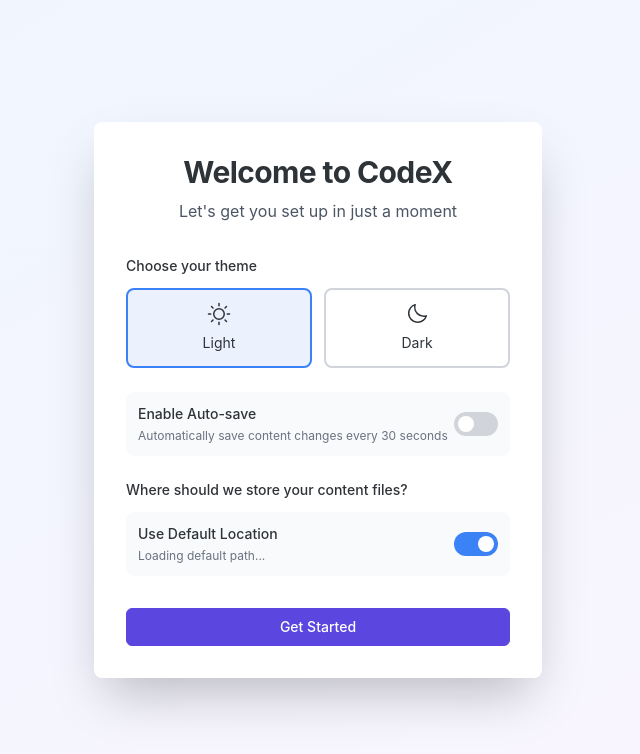
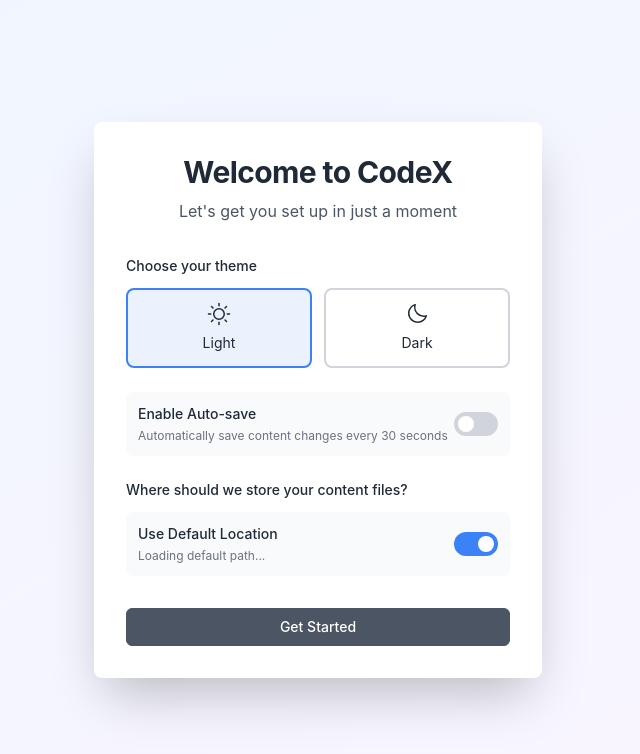
Before and after one commit to alinangnaiba/codex, a React (Vite) app in the folder frontend/: page / in a window 1280 px wide. Shown: the top 754 px of the page, without its empty margins (322-962 px from the left). Built offline with nearby package versions, Linux system fonts and the light colour scheme.

Commit message:
cosmetic changes

```diff
--- a/frontend/src/App.tsx
+++ b/frontend/src/App.tsx
@@ -71,19 +71,21 @@
         toastOptions={{
           duration: 4000,
           style: {
-            background: '#363636',
-            color: '#fff',
+            background: 'var(--color-card)',
+            color: 'var(--color-text)',
+            border: '1px solid var(--color-border)',
+            boxShadow: 'var(--shadow-lg)',
           },
           success: {
             iconTheme: {
-              primary: '#10b981',
-              secondary: '#fff',
+              primary: 'var(--color-success)',
+              secondary: 'var(--color-card)',
             },
           },
           error: {
             iconTheme: {
-              primary: '#ef4444',
-              secondary: '#fff',
+              primary: 'var(--color-danger)',
+              secondary: 'var(--color-card)',
             },
           },
         }}
--- a/frontend/src/components/AppLayout.tsx
+++ b/frontend/src/components/AppLayout.tsx
@@ -11,20 +11,20 @@
   const { codexTitle, sectionTitle } = useBreadcrumb();
 
   return (
-    <div className="h-screen flex flex-col bg-white dark:bg-gray-900">
+    <div className="h-screen flex flex-col" style={{ backgroundColor: 'var(--color-bg)' }}>
       {/* Top navigation bar */}
-      <header className="bg-white dark:bg-gray-900 border-b border-gray-200 dark:border-gray-700 px-4 py-3">
+      <header className="border-b px-4 py-3" style={{ backgroundColor: 'var(--color-bg)', borderColor: 'var(--color-border)' }}>
         <div className="flex items-center justify-between">
           <div className="flex flex-col gap-2">
             <div className="flex items-center gap-2.5">
               <img src={iconImage} alt="CodeX" className="w-6 h-6" />
-              <span className="font-semibold text-lg text-gray-900 dark:text-gray-100">CodeX</span>
+              <span className="font-semibold text-lg" style={{ color: 'var(--color-text)' }}>CodeX</span>
             </div>
             <Breadcrumb codexTitle={codexTitle} sectionTitle={sectionTitle} />
           </div>
           <button
             onClick={() => navigate('/settings')}
-            className="p-2 rounded-md hover:bg-gray-100 dark:hover:bg-gray-800 transition-colors duration-150"
+            className="p-2 rounded-md hover-bg"
             title="Settings"
           >
             <GearIcon size={20} weight="regular" className="text-gray-600 dark:text-gray-400" />
--- a/frontend/src/components/ConfirmModal.tsx
+++ b/frontend/src/components/ConfirmModal.tsx
@@ -64,13 +64,13 @@
       />
 
       {/* Modal */}
-      <div className="relative bg-white dark:bg-gray-800 rounded-lg shadow-xl w-full max-w-md mx-4">
+      <div className="relative rounded-lg shadow-xl w-full max-w-md mx-4" style={{ backgroundColor: 'var(--color-card)' }}>
         {/* Close button */}
         <button
           onClick={onClose}
-          className="absolute top-4 right-4 p-1.5 rounded-md hover:bg-gray-100 dark:hover:bg-gray-700 transition-colors duration-150"
+          className="absolute top-4 right-4 p-1.5 rounded-md hover-bg"
         >
-          <X size={20} weight="regular" className="text-gray-500 dark:text-gray-400" />
+          <X size={20} weight="regular" style={{ color: 'var(--color-text-muted)' }} />
         </button>
 
         <div className="p-6">
@@ -80,8 +80,8 @@
               <WarningIcon size={24} weight="duotone" />
             </div>
             <div className="flex-1">
-              <h3 className="text-lg font-semibold mb-2">{title}</h3>
-              <p className="text-gray-600 dark:text-gray-400">{message}</p>
+              <h3 className="text-lg font-semibold mb-2" style={{ color: 'var(--color-text)' }}>{title}</h3>
+              <p style={{ color: 'var(--color-text-muted)' }}>{message}</p>
             </div>
           </div>
 
@@ -89,7 +89,8 @@
           <div className="flex justify-end gap-3 mt-6">
             <button
               onClick={onClose}
-              className="px-4 py-2 rounded-lg border border-gray-300 dark:border-gray-600 hover:bg-gray-100 dark:hover:bg-gray-700 transition-colors"
+              className="px-4 py-2 rounded-lg border hover-bg"
+              style={{ borderColor: 'var(--color-border)' }}
             >
               {cancelText}
             </button>
--- a/frontend/src/components/CreateCodexDialog.tsx
+++ b/frontend/src/components/CreateCodexDialog.tsx
@@ -56,22 +56,22 @@
 
   return (
     <div className="fixed inset-0 z-50 flex items-center justify-center bg-black/20">
-      <div className="bg-white dark:bg-gray-800 rounded-lg shadow-xl w-full max-w-md mx-4 border border-gray-200 dark:border-gray-700">
-        <div className="flex items-center justify-between p-5 border-b border-gray-200 dark:border-gray-700">
-          <h2 className="text-lg font-medium text-gray-900 dark:text-gray-100">
+      <div className="rounded-lg shadow-xl w-full max-w-md mx-4 border" style={{ backgroundColor: 'var(--color-card)', borderColor: 'var(--color-border)' }}>
+        <div className="flex items-center justify-between p-5 border-b" style={{ borderColor: 'var(--color-border)' }}>
+          <h2 className="text-lg font-medium" style={{ color: 'var(--color-text)' }}>
             {mode === 'create' ? 'Create New Codex' : 'Edit Codex'}
           </h2>
           <button
             onClick={handleClose}
             className="p-1.5 hover:bg-gray-100 dark:hover:bg-gray-700 rounded-md transition-colors duration-150"
           >
-            <X size={20} weight="regular" className="text-gray-500 dark:text-gray-400" />
+            <X size={20} weight="regular" style={{ color: 'var(--color-text-muted)' }} />
           </button>
         </div>
 
         <form onSubmit={handleSubmit} className="p-5">
           <div className="mb-4">
-            <label htmlFor="title" className="block text-sm font-medium mb-2 text-gray-700 dark:text-gray-300">
+            <label htmlFor="title" className="block text-sm font-medium mb-2" style={{ color: 'var(--color-text)' }}>
               Title <span className="text-red-500">*</span>
             </label>
             <input
@@ -92,7 +92,7 @@
           </div>
 
           <div className="mb-6">
-            <label htmlFor="description" className="block text-sm font-medium mb-2 text-gray-700 dark:text-gray-300">
+            <label htmlFor="description" className="block text-sm font-medium mb-2" style={{ color: 'var(--color-text)' }}>
               Description
             </label>
             <textarea
--- a/frontend/src/components/ThemeToggle.tsx
+++ b/frontend/src/components/ThemeToggle.tsx
@@ -8,7 +8,7 @@
   return (
     <button
       onClick={toggleTheme}
-      className="p-2 rounded-md hover:bg-gray-100 dark:hover:bg-gray-700 transition-colors duration-150"
+      className="p-2 rounded-md hover-bg"
       aria-label={`Switch to ${theme === 'light' ? 'dark' : 'light'} theme`}
     >
       {theme === 'light' ? (
--- a/frontend/src/pages/Library.tsx
+++ b/frontend/src/pages/Library.tsx
@@ -138,9 +138,9 @@
   return (
     <div className="h-screen overflow-hidden flex flex-col">
       {/* Header */}
-      <header className="bg-white dark:bg-gray-900 border-b border-gray-200 dark:border-gray-700 px-6 py-4">
+      <header className="border-b px-6 py-4" style={{ backgroundColor: 'var(--color-bg)', borderColor: 'var(--color-border)' }}>
         <div className="flex items-center justify-between mb-4">
-          <h1 className="text-xl font-semibold text-gray-900 dark:text-gray-100 flex items-center gap-2">
+          <h1 className="text-xl font-semibold flex items-center gap-2" style={{ color: 'var(--color-text)' }}>
             <BooksIcon size={24} weight="duotone" className="text-gray-600 dark:text-gray-400" />
             <span>My Library</span>
           </h1>
--- a/frontend/src/style.css
+++ b/frontend/src/style.css
@@ -7,24 +7,24 @@
 
 @layer base {
     :root {
-        /* Minimal Light Theme - Obsidian-inspired */
-        --color-bg: #FFFFFF;
-        --color-bg-secondary: #F7F7F7;
-        --color-text: #2E3338;
-        --color-text-muted: #6C7075;
-        --color-text-subtle: #999999;
-        --color-border: rgba(0, 0, 0, 0.07);
-        --color-border-subtle: rgba(0, 0, 0, 0.04);
-        --color-card: #FFFFFF;
-        --color-card-hover: #FAFAFA;
+        /* Soft Light Theme */
+        --color-bg: #FAFAFA;
+        --color-bg-secondary: #F5F5F5;
+        --color-text: #1F2937;
+        --color-text-muted: #4B5563;
+        --color-text-subtle: #9CA3AF;
+        --color-border: rgba(0, 0, 0, 0.05);
+        --color-border-subtle: rgba(0, 0, 0, 0.025);
+        --color-card: #FDFDFD;
+        --color-card-hover: #F9F9F9;
         --color-hover: rgba(0, 0, 0, 0.03);
-        --color-accent: #5B47E0;
-        --color-accent-hover: #4936CF;
-        --color-accent-subtle: rgba(91, 71, 224, 0.08);
-        --color-success: #2E8B57;
-        --color-warning: #D4A017;
+        --color-accent: #4B5563;
+        --color-accent-hover: #374151;
+        --color-accent-subtle: rgba(75, 85, 99, 0.08);
+        --color-success: #28A745;
+        --color-warning: #FFC107;
         --color-danger: #DC3545;
-        --color-info: #5B47E0;
+        --color-info: #0366D6;
 
         /* Minimal shadows */
         --shadow-xs: 0 1px 2px rgba(0, 0, 0, 0.05);
@@ -35,24 +35,24 @@
     }
 
     :root.dark {
-        /* Minimal Dark Theme - Obsidian-inspired */
-        --color-bg: #202020;
-        --color-bg-secondary: #1A1A1A;
-        --color-text: #DCDDDE;
-        --color-text-muted: #999999;
-        --color-text-subtle: #727272;
-        --color-border: rgba(255, 255, 255, 0.08);
-        --color-border-subtle: rgba(255, 255, 255, 0.04);
-        --color-card: #262626;
-        --color-card-hover: #2A2A2A;
-        --color-hover: rgba(255, 255, 255, 0.04);
-        --color-accent: #7C6FF3;
-        --color-accent-hover: #8B7FF4;
-        --color-accent-subtle: rgba(124, 111, 243, 0.12);
-        --color-success: #4CAF50;
-        --color-warning: #FFC107;
-        --color-danger: #F44336;
-        --color-info: #7C6FF3;
+        /* VS Code-inspired Dark Theme */
+        --color-bg: #1E1E1E;
+        --color-bg-secondary: #181818;
+        --color-text: #CCCCCC;
+        --color-text-muted: #9D9D9D;
+        --color-text-subtle: #6B6B6B;
+        --color-border: rgba(255, 255, 255, 0.06);
+        --color-border-subtle: rgba(255, 255, 255, 0.03);
+        --color-card: #252526;
+        --color-card-hover: #2A2D2E;
+        --color-hover: rgba(255, 255, 255, 0.03);
+        --color-accent: #6B7280;
+        --color-accent-hover: #9CA3AF;
+        --color-accent-subtle: rgba(107, 114, 128, 0.10);
+        --color-success: #4EC9B0;
+        --color-warning: #CE9178;
+        --color-danger: #F48771;
+        --color-info: #4A90E2;
 
         /* Minimal shadows for dark mode */
         --shadow-xs: 0 1px 2px rgba(0, 0, 0, 0.2);
@@ -384,6 +384,15 @@
 }
 
 @layer utilities {
+    /* Hover utility class */
+    .hover-bg {
+        transition: background-color 0.15s ease;
+    }
+
+    .hover-bg:hover {
+        background-color: var(--color-hover);
+    }
+
     /* Minimal scrollbar styles */
     .scrollbar-thin {
         scrollbar-width: thin;
```
Also changed, not shown: frontend/src/components/CodexCard.tsx (+24 -23 lines), frontend/src/pages/CodexView.tsx (+8 -15 lines), frontend/src/pages/SectionEditor.tsx (+19 -18 lines), frontend/src/pages/Settings.tsx (+15 -12 lines).
